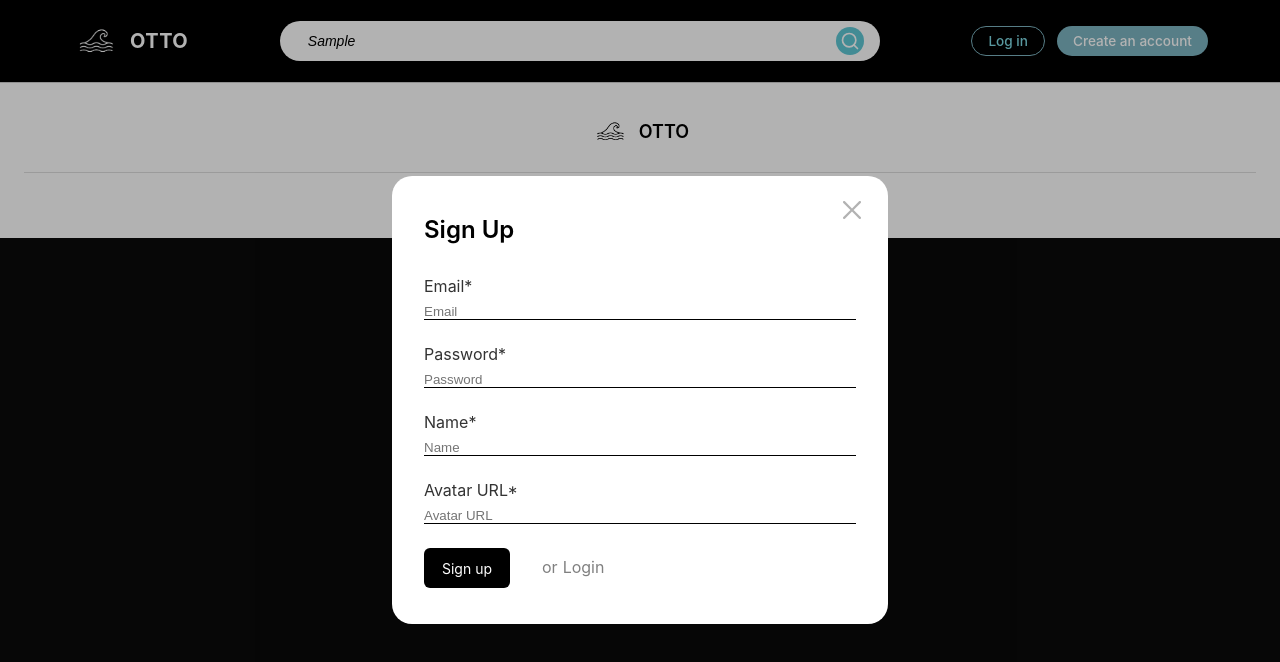
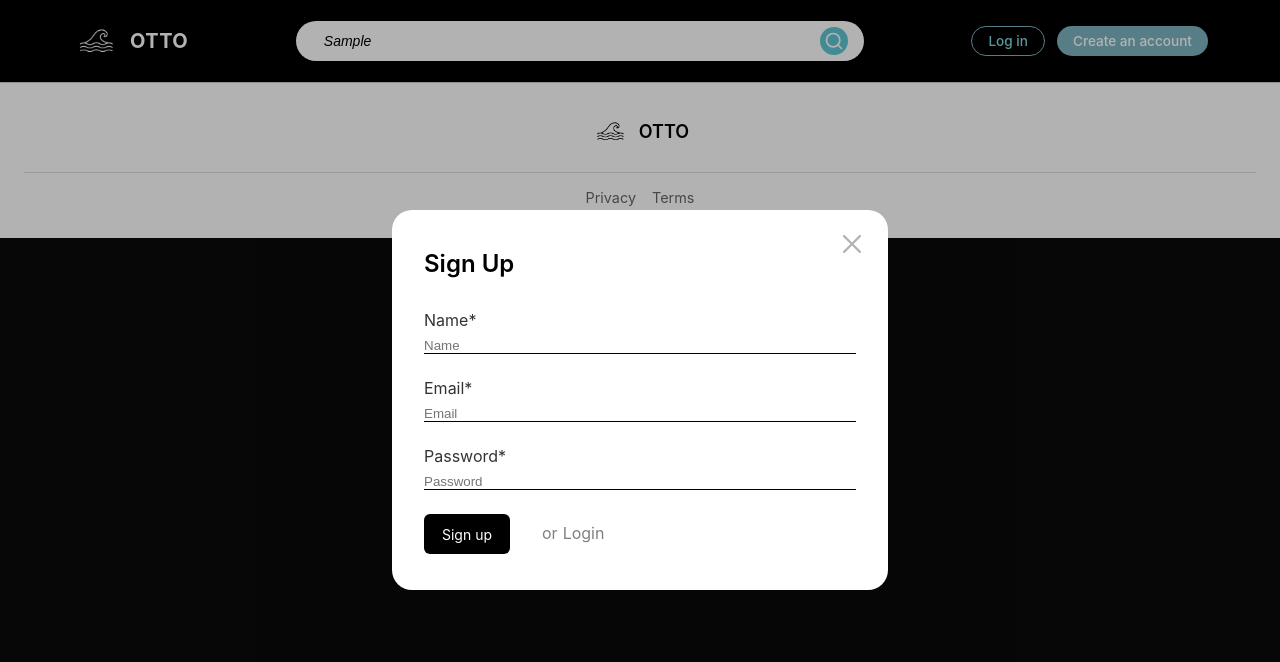
Before and after one commit to dancarlton/otto-frontend, a React (Vite) app: page /onboarding in a window 1280 px wide. Both pictures are taken after typing "Sample" into the empty fields and a click on the button "Create an account". Shown: the top 662 px of the page. Built offline with nearby package versions, Linux system fonts and the light colour scheme.

Commit message:
updated signup modal

```diff
--- a/src/components/Header/Header.css
+++ b/src/components/Header/Header.css
@@ -28,7 +28,11 @@
   /* height: 28px; */
 }
 
-.header__nav {
+.header__search {
+  width: 50%;
+}
+
+/* .header__nav {
   display: flex;
   gap: 1.5rem;
   font-size: 1rem;
@@ -39,7 +43,7 @@
   color: #fff;
   text-decoration: none;
   transition: opacity 0.2s ease;
-}
+} */
 
 .header__nav a:hover {
   opacity: 0.75;
--- a/src/components/Header/Header.jsx
+++ b/src/components/Header/Header.jsx
@@ -1,27 +1,28 @@
-import SearchBar from "../SearchBar/SearchBar";
-import "./Header.css";
-import logo from "/src/assets/logo.png";
+import SearchBar from '../SearchBar/SearchBar'
+import './Header.css'
+import logo from '/src/assets/logo.png'
 
 export default function Header({ onLoginClick, onRegisterClick }) {
   return (
-    <header className="header">
-      <div className="header__container">
-        <div className="header__logo">
-          <img src={logo} alt="Otto logo" />
+    <header className='header'>
+      <div className='header__container'>
+        <div className='header__logo'>
+          <img src={logo} alt='Otto logo' />
           <span>OTTO</span>
         </div>
+        <div className='header__search'>
+          <SearchBar />
+        </div>
 
-        <SearchBar />
-
-        <div className="header__auth">
-          <button onClick={onLoginClick} className="button-outline">
+        <div className='header__auth'>
+          <button onClick={onLoginClick} className='button-outline'>
             Log in
           </button>
-          <button onClick={onRegisterClick} className="button-filled">
+          <button onClick={onRegisterClick} className='button-filled'>
             Create an account
           </button>
         </div>
       </div>
     </header>
-  );
+  )
 }
--- a/src/components/ModalWithForm/ModalWithForm.css
+++ b/src/components/ModalWithForm/ModalWithForm.css
@@ -9,7 +9,7 @@
   justify-content: center;
   align-items: center;
   visibility: hidden;
-  z-index: 2;
+  z-index: 4;
 }
 
 .modal_opened {
--- a/src/components/RegisterModal/RegisterModal.jsx
+++ b/src/components/RegisterModal/RegisterModal.jsx
@@ -45,6 +45,17 @@ function RegisterModal({ onClose, onRegister, isOpen, handleLoginClick }) {
       onSubmit={handleSubmit}
       buttonText='Sign up'
     >
+      <label htmlFor='name' className='modal__label'>
+        Name*{' '}
+        <input
+          type='text'
+          className='modal__input'
+          id='name'
+          placeholder='Name'
+          value={name}
+          onChange={handleNameChange}
+        />
+      </label>
       <label htmlFor='email' className='modal__label'>
         Email*{' '}
         <input
@@ -67,31 +78,15 @@ function RegisterModal({ onClose, onRegister, isOpen, handleLoginClick }) {
           onChange={handlePasswordChange}
         />
       </label>
-      <label htmlFor='name' className='modal__label'>
-        Name*{' '}
-        <input
-          type='text'
-          className='modal__input'
-          id='name'
-          placeholder='Name'
-          value={name}
-          onChange={handleNameChange}
-        />
-      </label>
-      <label htmlFor='imageUrl' className='modal__label'>
-        Avatar URL*{' '}
-        <input
-          type='text'
-          className='modal__input'
-          id='imageUrl'
-          placeholder='Avatar URL'
-          value={imageUrl}
-          onChange={handleImageUrlChange}
-        />
-      </label>
       <div className='modal__secondary-button'>
         <p>or</p>
-        <button type='button' className='modal__login' onClick={handleLoginClick}>Login</button>
+        <button
+          type='button'
+          className='modal__login'
+          onClick={handleLoginClick}
+        >
+          Login
+        </button>
       </div>
     </ModalWithForm>
   )
```
